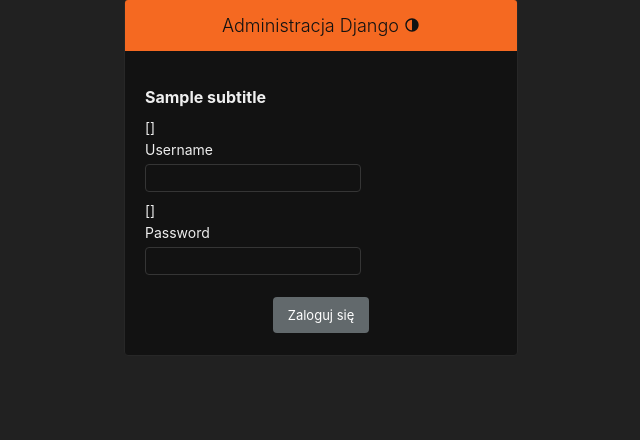
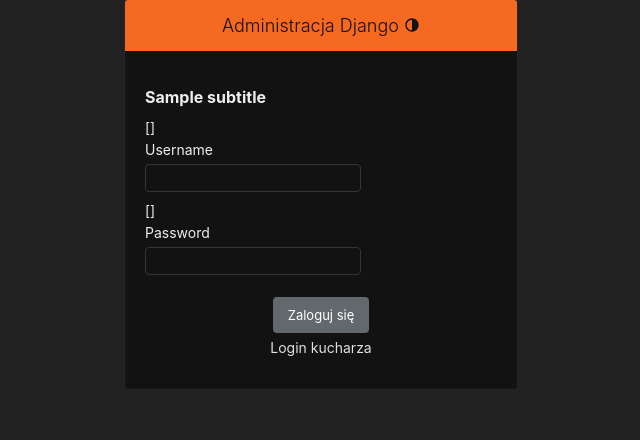
Before and after one commit to ProjektInz2023/projektinz, a Django app: template system_zamowien/system_zamowien/templates/admin/login.html in a window 1280 px wide. Shown: the part 101-541 px from the top of the page, without its empty margins (319-959 px from the left). Run offline with Django 4.2, Linux system fonts and the light colour scheme; the template is opened without the code that fills it: most values are stand-ins (such as "Sample title", 1, 10 or a date in 2020); form fields are guessed from the names that the template uses.

Commit message:
some fixes-2

```diff
--- a/app/src/views/AccountView.vue
+++ b/app/src/views/AccountView.vue
@@ -150,7 +150,7 @@ p{
   padding: 5px;
   padding-bottom: 10px;
   text-align: center;
-  color:rgba(0, 0, 0, 1);
+  color: rgba(0, 0, 0, 1);
   font-size: 100%;
   background-color: rgba(0, 0, 0, 0.1);
   border-bottom-left-radius: 15px;
--- a/system_zamowien/system_zamowien/templates/admin/login.html
+++ b/system_zamowien/system_zamowien/templates/admin/login.html
@@ -61,6 +61,7 @@
   {% endif %}
   <div class="submit-row">
     <input type="submit" value="{% translate 'Log in' %}">
+    <a href="http://localhost:8080"><p>Login kucharza</p></a>
   </div>
 </form>
 
```
